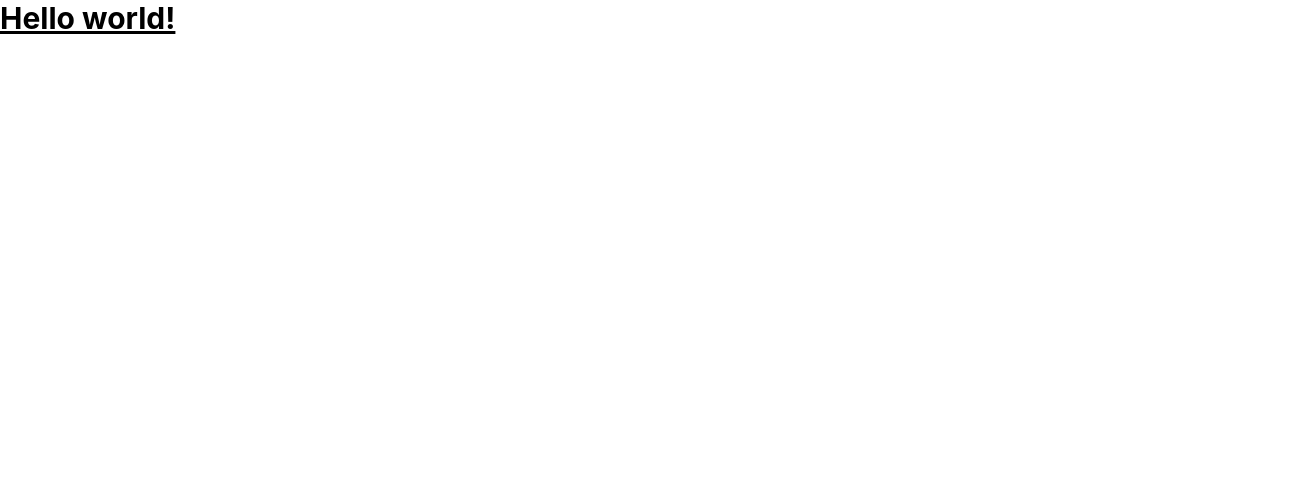
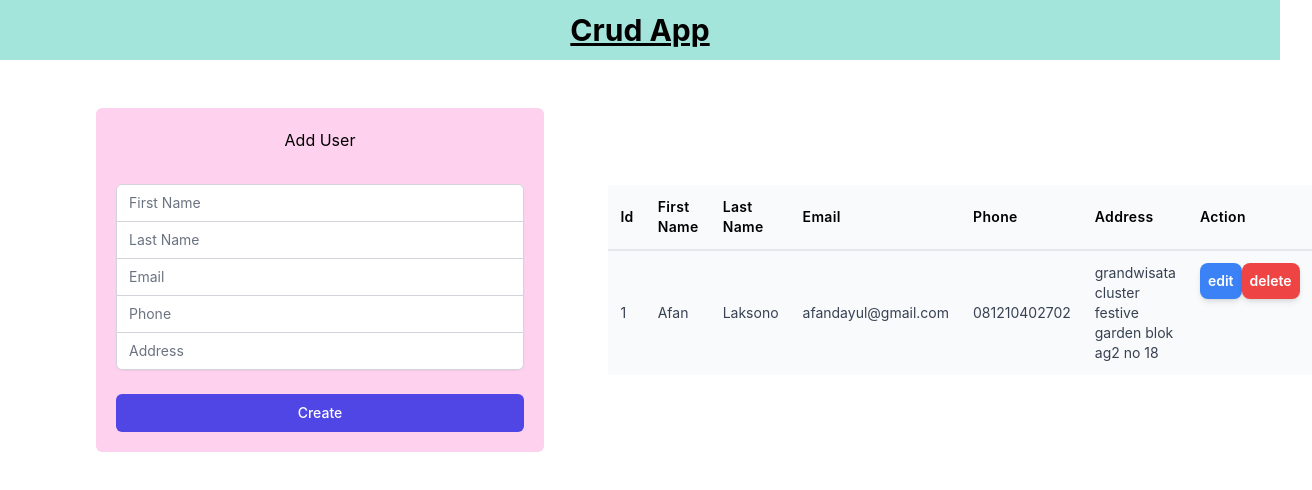
Before and after one commit to fundayluck/crud-app, a Next.js app: page / in a window 1280 px wide. Shown: the top 490 px of the page, 1312 px wide, since content can reach past the window. Built offline with nearby package versions, Linux system fonts and the light colour scheme.

Commit message:
fix some file

```diff
--- /dev/null
+++ b/src/components/Header.js
@@ -0,0 +1,11 @@
+import React from "react";
+
+const Header = () => {
+  return (
+    <div className="flex justify-center bg-[#A3E4DB]">
+      <h1 className="text-3xl font-bold underline p-3">Crud App</h1>
+    </div>
+  );
+};
+
+export default Header;
--- a/src/pages/index.js
+++ b/src/pages/index.js
@@ -1,7 +1,195 @@
+import { useState, useEffect } from "react";
+import Header from "../components/Header";
+
+import api from "../service/api";
+
 export default function Home() {
+  const [firstName, setFirstName] = useState("");
+  const [lastName, setLastName] = useState("");
+  const [email, setEmail] = useState("");
+  const [phone, setPhone] = useState("");
+  const [address, setAddress] = useState("");
+  const [id, setId] = useState(null);
+  const [clients, setClients] = useState([]);
+  const [isLoading, setIsLoading] = useState(false);
+
+  const handleSubmitCreateClient = async (e) => {
+    e.preventDefault();
+    try {
+      setIsLoading(true);
+      const data = await api.post("/clients", {
+        firstName,
+        lastName,
+        email,
+        phone,
+        address,
+      });
+      setClients([...clients, data.data]);
+    } catch (error) {
+      console.log(error);
+      setIsLoading(false);
+    }
+  };
+
   return (
-    <div>
-      <h1 className="text-3xl font-bold underline">Hello world!</h1>
-    </div>
+    <>
+      <Header />
+      <div className="grid grid-cols-2 ">
+        <div className="flex items-center justify-center py-12 px-4 sm:px-6 lg:px-8 ">
+          <div className="max-w-md w-full space-y-8 rounded-md p-[20px] bg-[#FED1EF]">
+            <h1 className="flex justify-center">Add User</h1>
+            <form
+              className="mt-8 space-y-6"
+              onSubmit={handleSubmitCreateClient}
+            >
+              <input type="hidden" name="remember" defaultValue="true" />
+              <div className="rounded-md shadow-sm -space-y-px">
+                <div>
+                  <label htmlFor="email-address" className="sr-only">
+                    First Name
+                  </label>
+                  <input
+                    id="first-name"
+                    name="first-name"
+                    type="name"
+                    autoComplete="name"
+                    required
+                    className="appearance-none rounded-none relative block w-full px-3 py-2 border border-gray-300 placeholder-gray-500 text-gray-900 rounded-t-md focus:outline-none focus:ring-indigo-500 focus:border-indigo-500 focus:z-10 sm:text-sm"
+                    placeholder="First Name"
+                    value={firstName}
+                    onChange={(e) => setFirstName(e.target.value)}
+                  />
+                </div>
+                <div>
+                  <label htmlFor="email-address" className="sr-only">
+                    Last Name
+                  </label>
+                  <input
+                    id="last-name"
+                    name="last-name"
+                    type="name"
+                    autoComplete="last-name"
+                    required
+                    className="appearance-none relative block w-full px-3 py-2 border border-gray-300 placeholder-gray-500 text-gray-900  focus:outline-none focus:ring-indigo-500 focus:border-indigo-500 focus:z-10 sm:text-sm"
+                    placeholder="Last Name"
+                    value={lastName}
+                    onChange={(e) => setLastName(e.target.value)}
+                  />
+                </div>
+                <div>
+                  <label htmlFor="email-address" className="sr-only">
+                    Email
+                  </label>
+                  <input
+                    id="email"
+                    name="email"
+                    type="email"
+                    autoComplete="email"
+                    required
+                    className="appearance-none relative block w-full px-3 py-2 border border-gray-300 placeholder-gray-500 text-gray-900  focus:outline-none focus:ring-indigo-500 focus:border-indigo-500 focus:z-10 sm:text-sm"
+                    placeholder="Email"
+                    value={email}
+                    onChange={(e) => setEmail(e.target.value)}
+                  />
+                </div>
+                <div>
+                  <label htmlFor="email-address" className="sr-only">
+                    Phone
+                  </label>
+                  <input
+                    id="phone"
+                    name="phone"
+                    pattern="[0-9]{10}"
+                    type="tel"
+                    autoComplete="phone"
+                    required
+                    className="appearance-none relative block w-full px-3 py-2 border border-gray-300 placeholder-gray-500 text-gray-900  focus:outline-none focus:ring-indigo-500 focus:border-indigo-500 focus:z-10 sm:text-sm"
+                    placeholder="Phone"
+                    value={phone}
+                    onChange={(e) => setPhone(e.target.value)}
+                  />
+                </div>
+                <div>
+                  <label htmlFor="address" className="sr-only">
+                    Address
+                  </label>
+                  <input
+                    id="address"
+                    name="address"
+                    type="text"
+                    autoComplete="address"
+                    required
+                    className="appearance-none rounded-none relative block w-full px-3 py-2 border border-gray-300 placeholder-gray-500 text-gray-900 rounded-b-md focus:outline-none focus:ring-indigo-500 focus:border-indigo-500 focus:z-10 sm:text-sm"
+                    placeholder="Address"
+                    value={address}
+                    onChange={(e) => setAddress(e.target.value)}
+                  />
+                </div>
+              </div>
+
+              <div>
+                <button
+                  type="submit"
+                  className="group relative w-full flex justify-center py-2 px-4 border border-transparent text-sm font-medium rounded-md text-white bg-indigo-600 hover:bg-indigo-700 focus:outline-none focus:ring-2 focus:ring-offset-2 focus:ring-indigo-500"
+                >
+                  Create
+                </button>
+              </div>
+            </form>
+          </div>
+        </div>
+        <div className="flex items-center justify-center py-12 px-4">
+          <table className="w-full">
+            <thead className="bg-gray-50 border-b-2 border-gray-200">
+              <tr>
+                <th className="p-3 text-sm font-semibold tracking-wide text-left">
+                  Id
+                </th>
+                <th className="p-3 text-sm font-semibold tracking-wide text-left">
+                  First Name
+                </th>
+                <th className="p-3 text-sm font-semibold tracking-wide text-left">
+                  Last Name
+                </th>
+                <th className="p-3 text-sm font-semibold tracking-wide text-left">
+                  Email
+                </th>
+                <th className="p-3 text-sm font-semibold tracking-wide text-left">
+                  Phone
+                </th>
+                <th className="p-3 text-sm font-semibold tracking-wide text-left">
+                  Address
+                </th>
+                <th className="p-3 text-sm font-semibold tracking-wide text-left">
+                  Action
+                </th>
+              </tr>
+            </thead>
+            <tbody>
+              <tr className="bg-gray-50">
+                <td className="p-3 text-sm text-gray-700">1</td>
+                <td className="p-3 text-sm text-gray-700">Afan</td>
+                <td className="p-3 text-sm text-gray-700">Laksono</td>
+                <td className="p-3 text-sm text-gray-700">
+                  afandayul@gmail.com
+                </td>
+                <td className="p-3 text-sm text-gray-700">081210402702</td>
+                <td className="p-3 text-sm text-gray-700">
+                  grandwisata cluster festive garden blok ag2 no 18
+                </td>
+                <td className="flex p-3 text-sm text-gray-700">
+                  <button className="p-2 bg-blue-500 text-white font-semibold rounded-lg shadow-md hover:bg-blue-700 focus:outline-none focus:ring-2 focus:ring-blue-400 focus:ring-opacity-75">
+                    edit
+                  </button>
+                  <button className="p-2 bg-red-500 text-white font-semibold rounded-lg shadow-md hover:bg-red-700 focus:outline-none focus:ring-2 focus:ring-red-400 focus:ring-opacity-75">
+                    delete
+                  </button>
+                </td>
+              </tr>
+            </tbody>
+          </table>
+        </div>
+      </div>
+    </>
   );
 }
```
Also changed, not shown: 1 other file (tests, documents, lock files or other folders).
